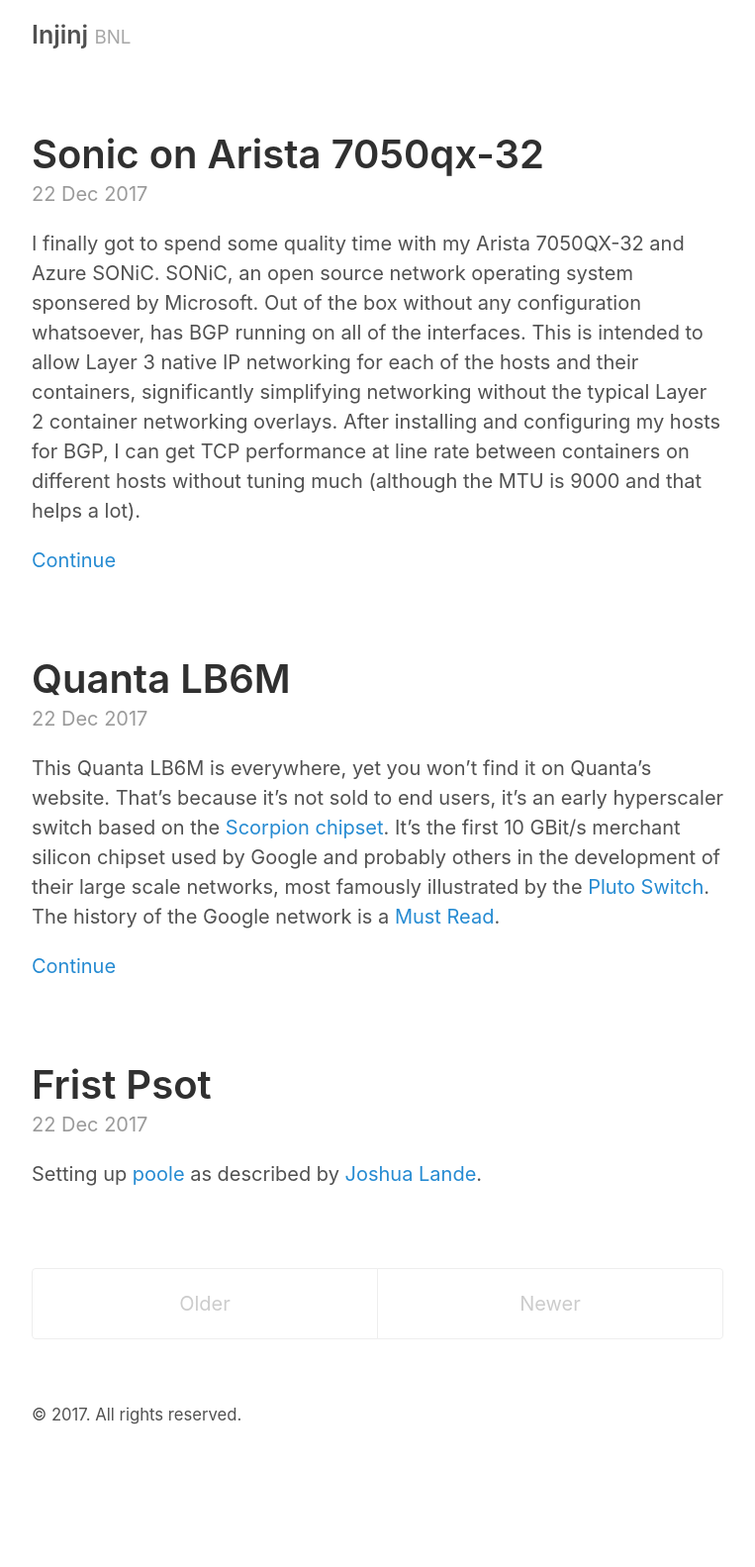
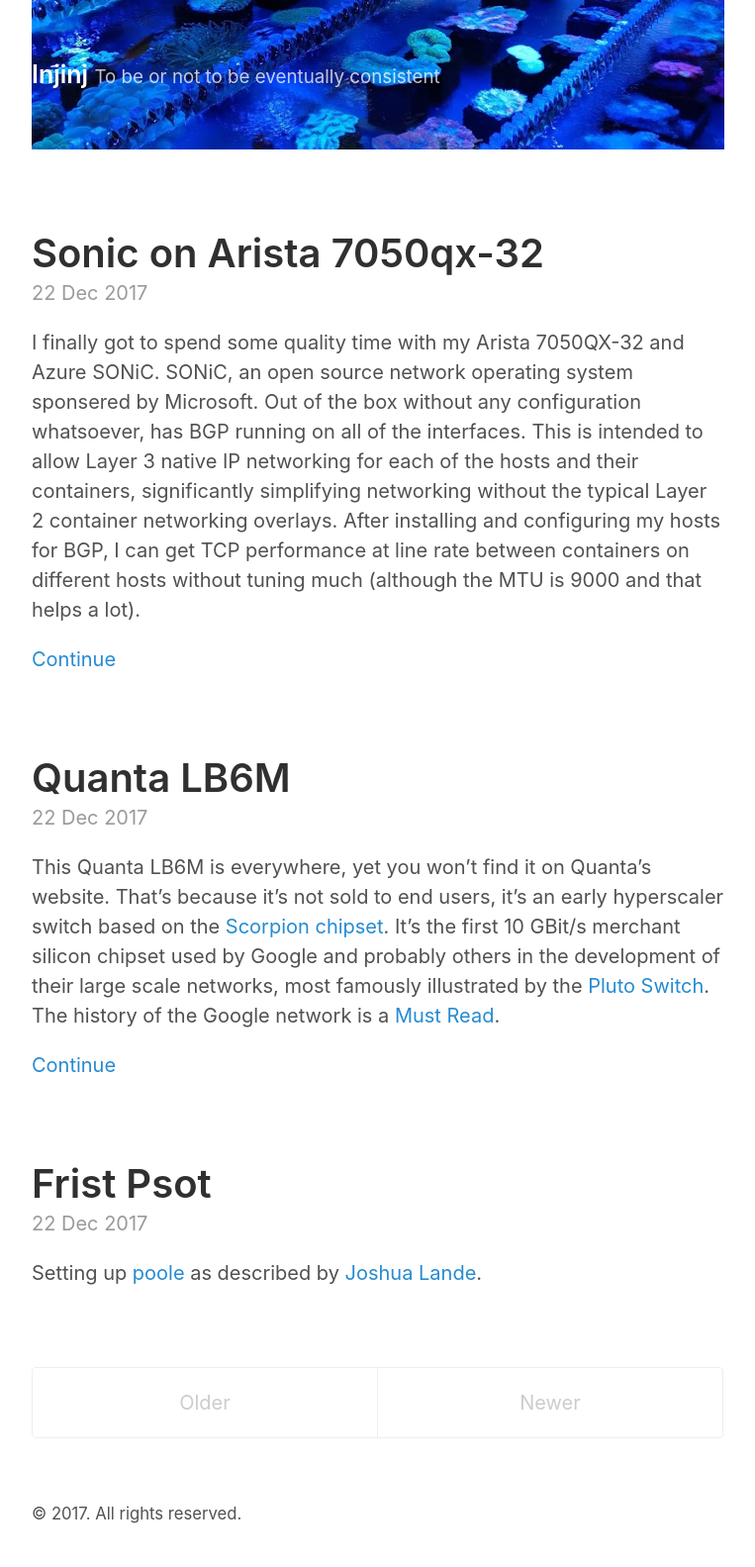
Before and after one commit to injinj/injinj.github.io, a Jekyll site: the page built from index.html, in a window 1280 px wide. Shown: the whole page at 99% size, without its empty margins (258-1021 px from the left). Built offline with Jekyll 4.4.1, drawn with Linux system fonts in a browser that asks for light colours; the list of posts is cut into pages by our own code; before the commit the page ends 1483 px from its top, so only the background shows below that.

Commit message:
Added masthead

```diff
--- a/_config.yml
+++ b/_config.yml
@@ -3,7 +3,7 @@ permalink:           pretty
 
 # Setup
 title:               Injinj
-tagline:             BNL
+tagline:             To be or not to be eventually consistent
 url:                 https://injinj.github.io
 paginate:            5
 baseurl:             ""
@@ -25,4 +25,3 @@ author:
 # Gems
 gems:
   - jekyll-paginate
-  - jekyll-gist
--- a/_sass/_masthead.scss
+++ b/_sass/_masthead.scss
@@ -3,15 +3,16 @@
 // Super small header above the content for site name and short description.
 
 .masthead {
-  padding-top:    1rem;
-  padding-bottom: 1rem;
-  margin-bottom: 3rem;
+  padding-top:    3rem;
+  padding-bottom: 3rem;
+  margin-bottom:  4rem;
+  background-image: url(public/corals.jpg);
 }
 
 .masthead-title {
   margin-top: 0;
   margin-bottom: 0;
-  color: $gray-4;
+  color: white;
 
   a {
     color: inherit;
@@ -20,6 +21,6 @@
   small {
     font-size: 75%;
     font-weight: 400;
-    opacity: .5;
+    opacity: .75;
   }
 }
```
Also changed, not shown: README.md, public/corals.jpg (added).
